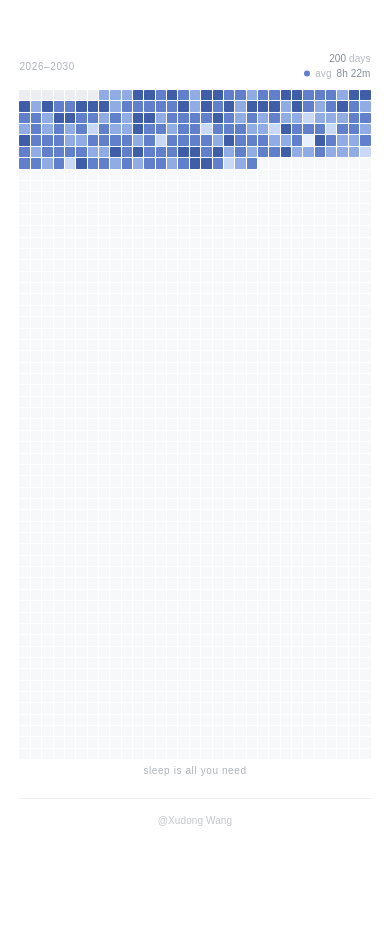
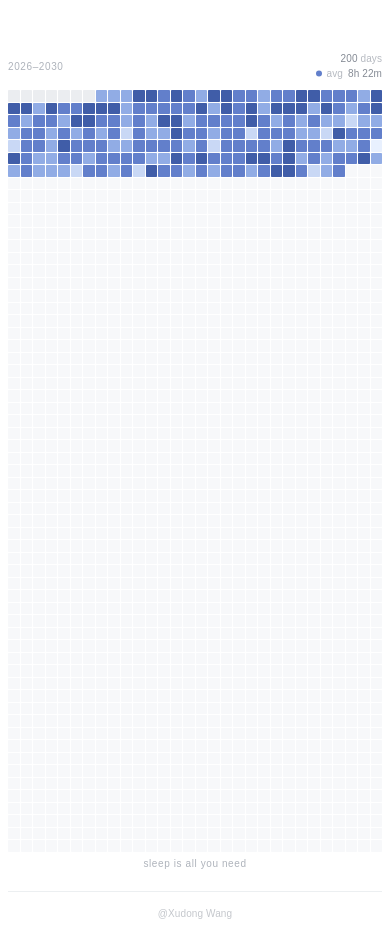
Before and after one commit to caozhuozi/10y, a Next.js app in the folder sleep-map/: page / in a window 390 px wide. Before the commit the page ends 850 px from the top, so only its background shows below. Built offline with nearby package versions, Linux system fonts and the light colour scheme; no server answers.

Commit message:
Try 30-column mobile mosaic and restore nap marker

```diff
--- a/sleep-map/app/globals.css
+++ b/sleep-map/app/globals.css
@@ -228,20 +228,18 @@ button {
 
 @media (max-width: 760px) {
   :root {
-    --mosaic-columns: 31;
-    --mosaic-rows: 59;
-    --tile-size: min(
-      calc((100vw - 16px - 30px) / 31),
-      calc((100svh - 174px - 58px) / 59)
-    );
+    --mosaic-columns: 30;
+    --mosaic-rows: 61;
+    --tile-size: calc((100vw - 16px - 29px) / 30);
   }
 
   .site-shell {
+    overflow-y: auto;
     padding: 52px 8px 72px;
   }
 
   .site-footer {
-    width: calc(31 * var(--tile-size) + 30px);
+    width: calc(30 * var(--tile-size) + 29px);
   }
 
   .site-slogan {
--- a/sleep-map/app/sleep-heatmap.tsx
+++ b/sleep-map/app/sleep-heatmap.tsx
@@ -133,7 +133,7 @@ export function SleepHeatmap({
                     <i className="detail-separator" aria-hidden="true">
                       ·
                     </i>
-                    <span>nap {formatCompactMinutes(active.napMinutes)}</span>
+                    <span>+ {formatCompactMinutes(active.napMinutes)} nap</span>
                   </>
                 )}
               </span>
@@ -191,7 +191,7 @@ export function SleepHeatmap({
             className={[
               "mosaic-cell",
               "mosaic-padding",
-              index > 2 ? "mobile-hidden-padding" : "",
+              index > 3 ? "mobile-hidden-padding" : "",
             ]
               .filter(Boolean)
               .join(" ")}
```
